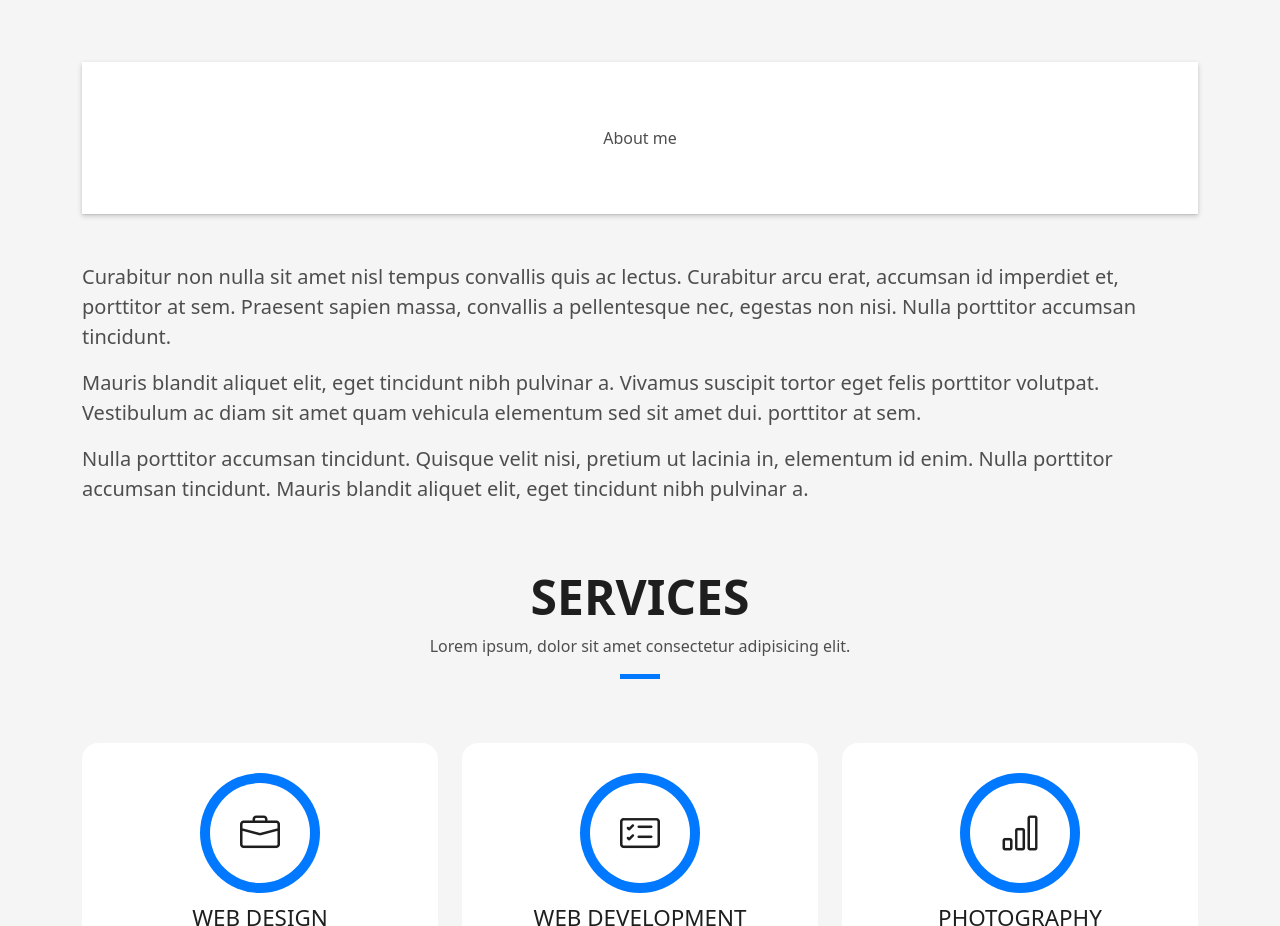
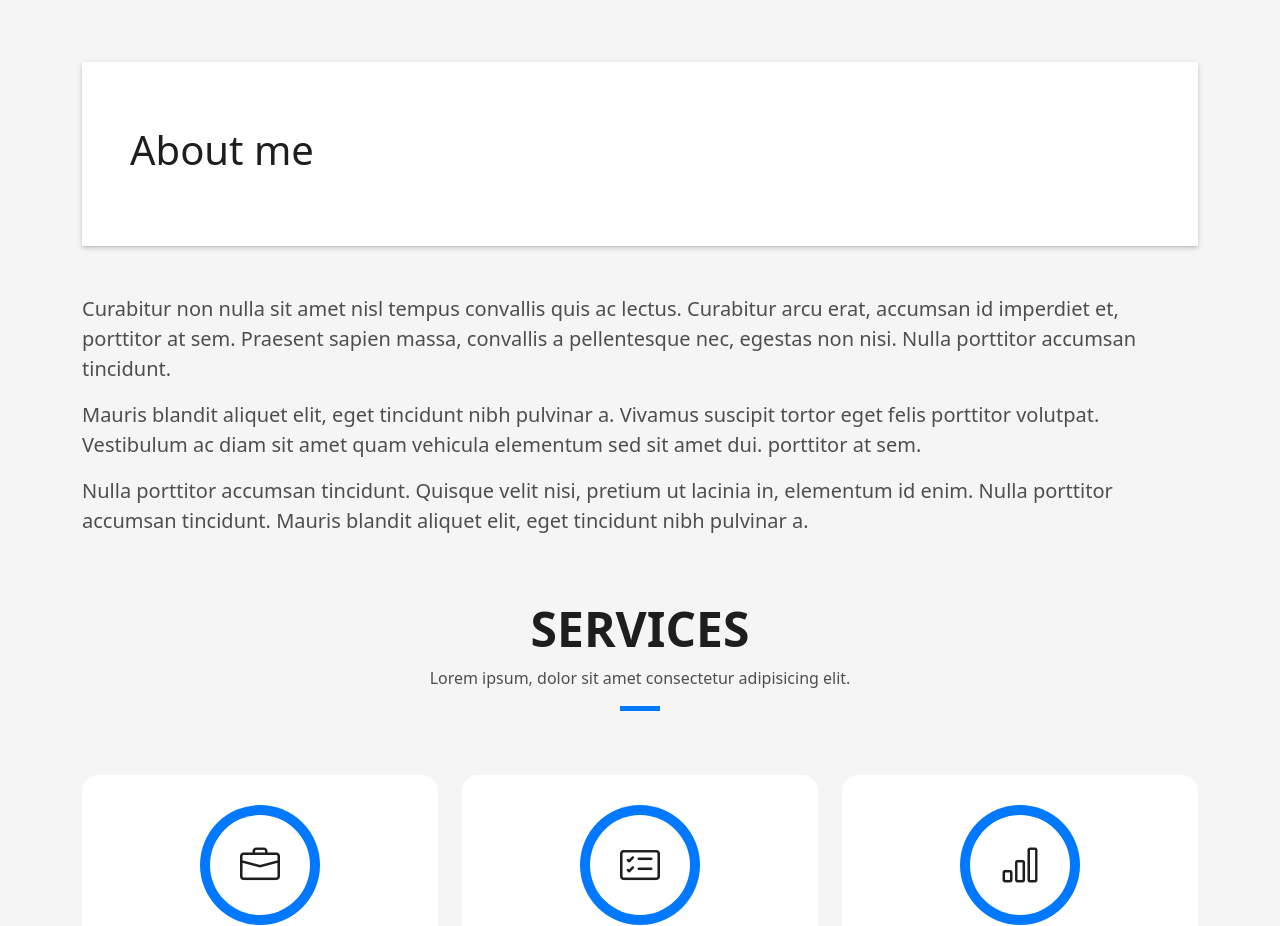
Before and after one commit to yuryt183/Personal_website, a plain HTML site: page index.html in a window 1280 px wide. Shown: the part 802-1728 px from the top of the page. Drawn offline with Linux system fonts and the light colour scheme.

Commit message:
Update index.html

```diff
--- a/index.html
+++ b/index.html
@@ -96,8 +96,7 @@
         <div class="row">
           <div class="col-sm-12">
             <div class="box-shadow-full">
-                        <center>About me</center>
-                      </h5>
+              <h1>About me</h1>
                     </div>
                     <p class="lead">
                       Curabitur non nulla sit amet nisl tempus convallis quis ac lectus. Curabitur arcu erat, accumsan id
```
